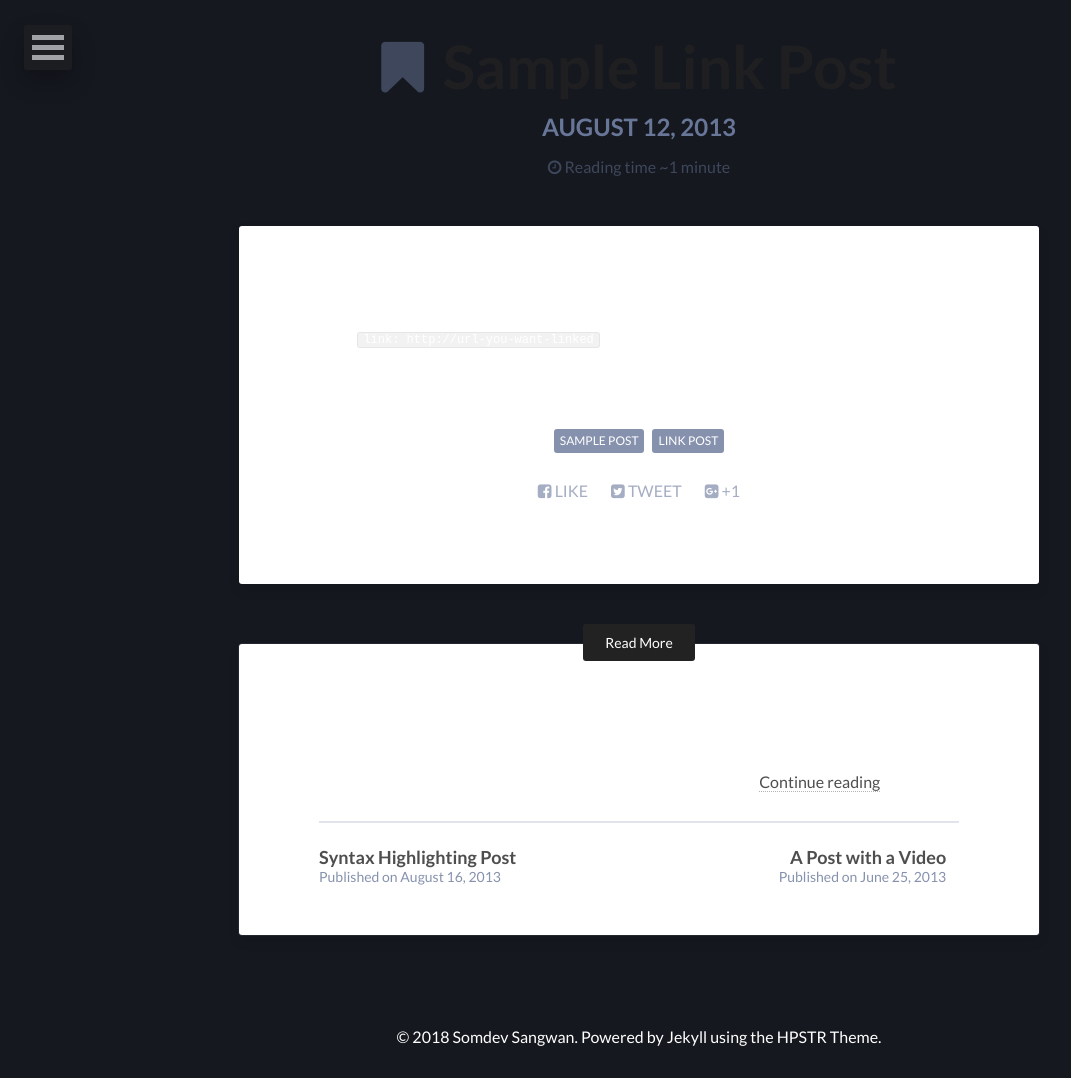
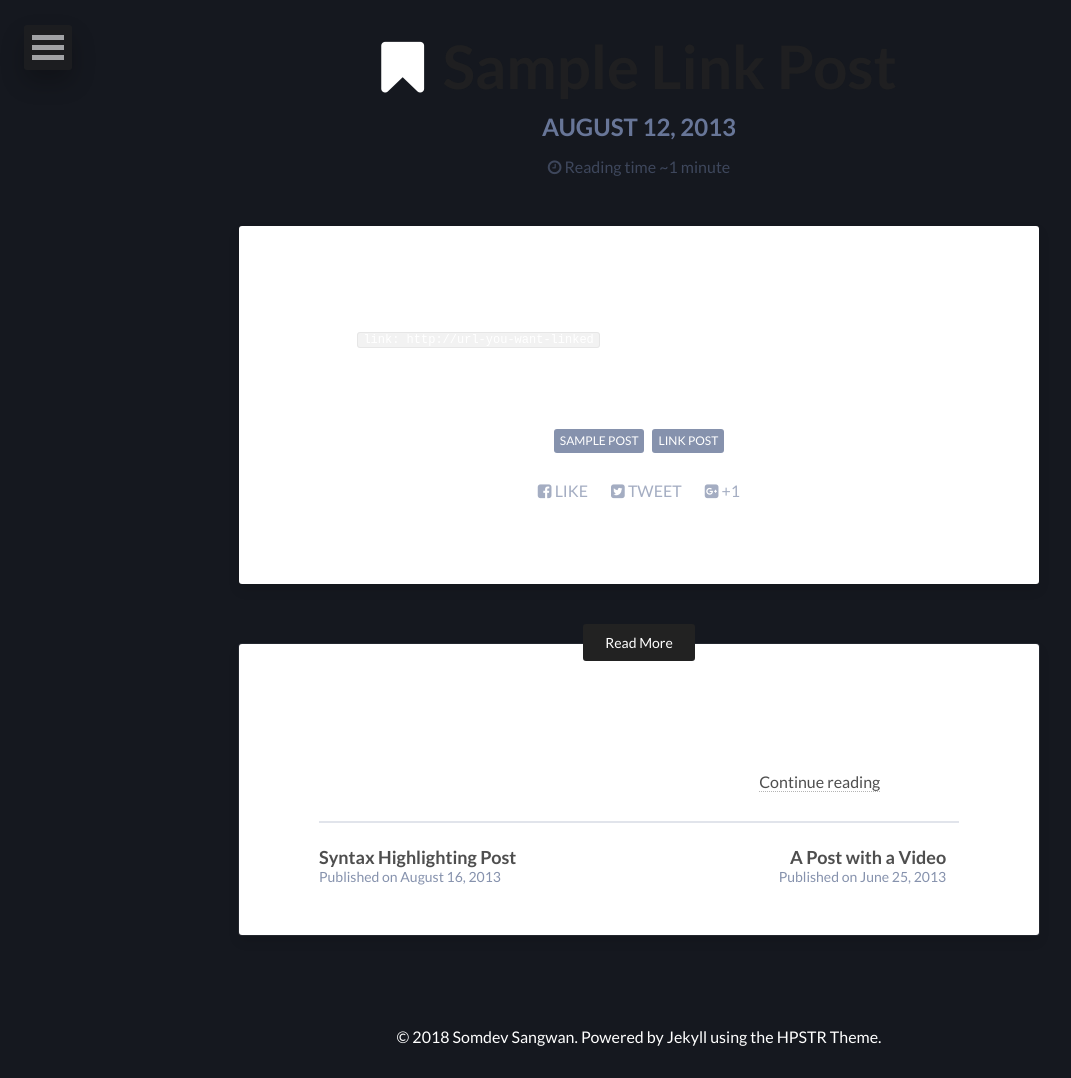
Before and after one commit to jermainlaforce/s0md3v.github.io, a Jekyll site: the page built from _posts/2013-08-12-sample-link-post.md, in a window 1280 px wide. Shown: the whole page, without its empty margins (1-1072 px from the left). Built offline with Jekyll 4.4.1, drawn with Linux system fonts in a browser that asks for light colours; nearby versions of some CDN libraries.

Commit message:
Update _page.scss

```diff
--- a/_sass/_page.scss
+++ b/_sass/_page.scss
@@ -64,7 +64,6 @@
 		margin: 10px 20px;
 		font-weight: 700;
 		@include font-rem(32);
-		color: lighten($base-color,20);
 
 		@media #{$medium} {
 			@include font-rem(48);
```
